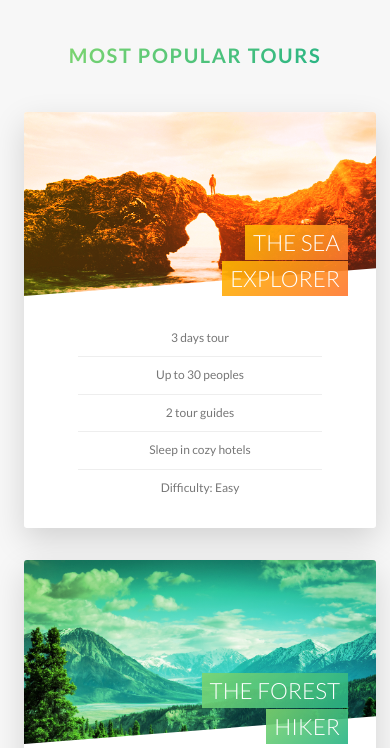
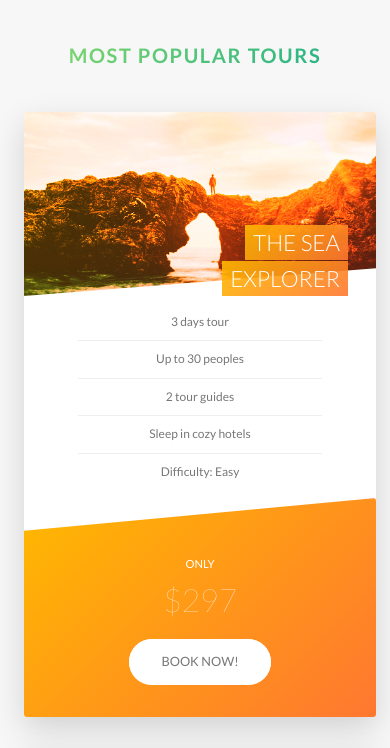
Before and after one commit to oFrederic/Natours, a website: page index.html in a window 390 px wide. Shown: the part 2485-3233 px from the top of the page. Drawn offline with Linux system fonts and the light colour scheme.

Commit message:
add media querry: tours section

```diff
--- a/sass/components/_card.scss
+++ b/sass/components/_card.scss
@@ -157,4 +157,48 @@
     font-size: 6rem;
     font-weight: 100;
   }
+
+  @include respond(tab-port) {
+    height: auto;
+    border-radius: 3px;
+    background-color: $color-white;
+    box-shadow: 0 1.5rem 4rem rgba($color-black, 0.15);
+
+    &__side {
+      height: auto;
+      position: relative;
+      box-shadow: none;
+
+      &--back {
+        transform: rotateY(0);
+        clip-path: polygon(0 15%, 100% 0, 100% 100%, 0 100%);
+        -webkit-clip-path: polygon(0 15%, 100% 0, 100% 100%, 0 100%);
+      }
+    }
+
+    &:hover &__side--front {
+      transform: rotateY(0);
+    }
+
+    &__details {
+      padding: 1rem 3rem;
+    }
+
+    // BACK SIDE STYLING
+    &__cta {
+      padding: 7rem 4rem 4rem;
+      position: relative;
+      top: 0;
+      left: 0;
+      transform: translate(0);
+    }
+
+    &__price-box {
+      margin-bottom: 1.5rem;
+    }
+
+    &__price-value {
+      font-size: 4rem;
+    }
+  }
 }
```
Also changed, not shown: css/style.css.
